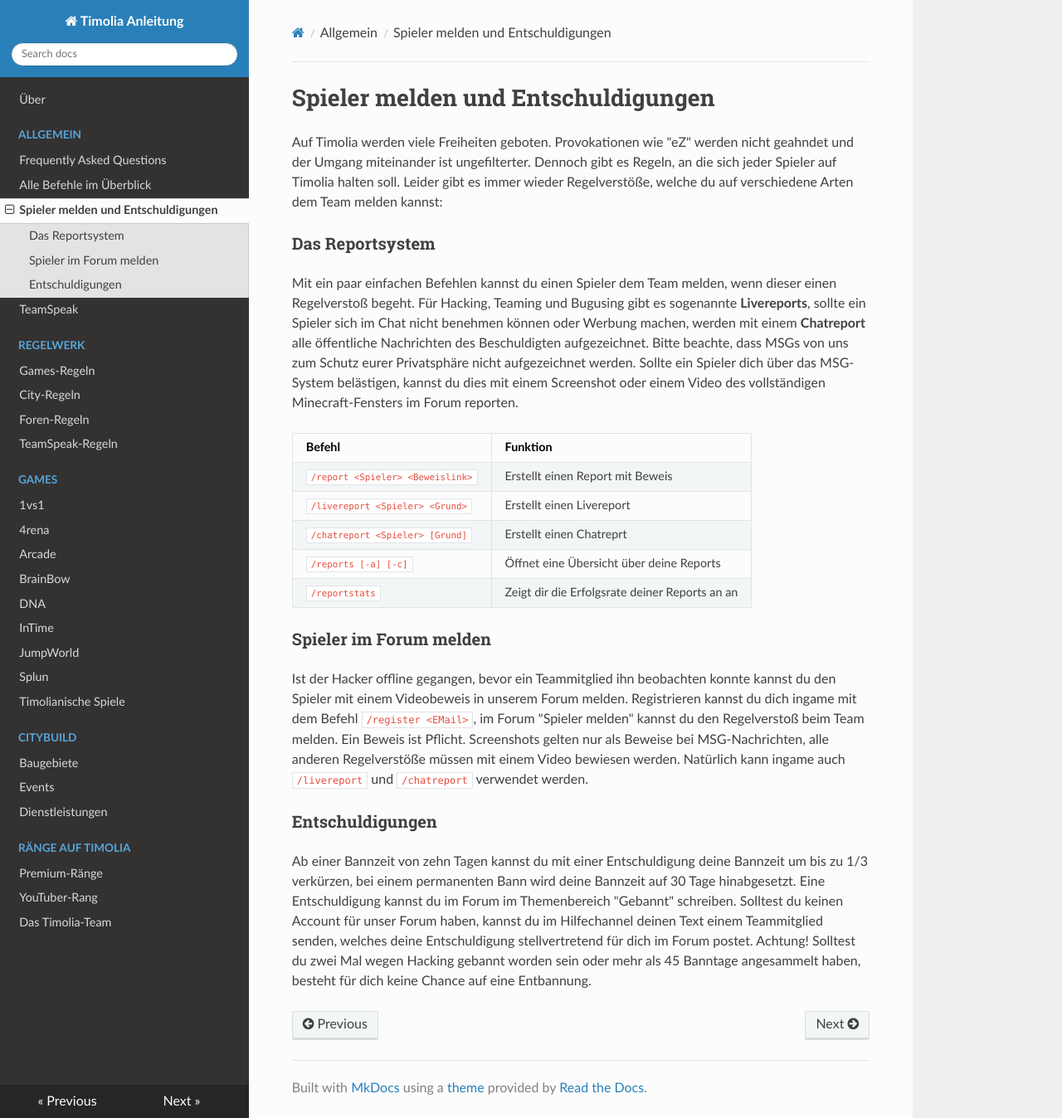
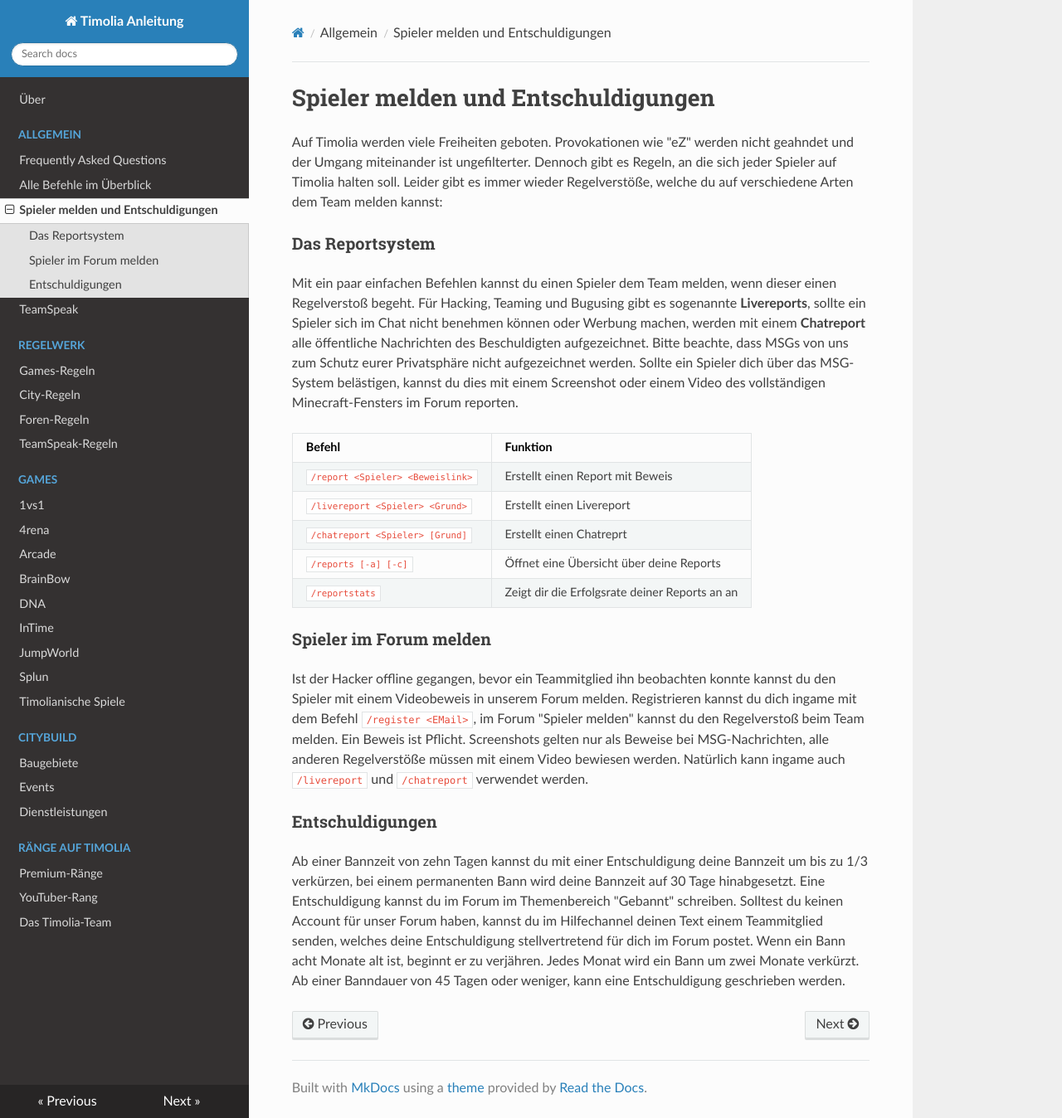
Before and after one commit to TimoliaDE/HowTo, an MkDocs documentation site: the page built from docs/bans.md, in a window 1280 px wide and 1348 px high. Shown: the whole window at 83% size. Built offline with MkDocs 1.6.1, drawn with Linux system fonts in a browser that asks for light colours; nearby versions of some CDN libraries; old or Windows-style settings are respelled for this version of MkDocs.

Commit message:
Bannverjährung implementiert (bans.md)

```diff
--- a/docs/bans.md
+++ b/docs/bans.md
@@ -27,4 +27,5 @@ nur als Beweise bei MSG-Nachrichten, alle anderen Regelverstöße müssen mit ei
 Ab einer Bannzeit von zehn Tagen kannst du mit einer Entschuldigung deine Bannzeit um bis zu 1/3 verkürzen, bei einem permanenten Bann wird deine
 Bannzeit auf 30 Tage hinabgesetzt. Eine Entschuldigung kannst du im Forum im Themenbereich "Gebannt" schreiben. Solltest du keinen Account für unser
 Forum haben, kannst du im Hilfechannel deinen Text einem Teammitglied senden, welches deine Entschuldigung stellvertretend für dich im Forum postet.
-Achtung! Solltest du zwei Mal wegen Hacking gebannt worden sein oder mehr als 45 Banntage angesammelt haben, besteht für dich keine Chance auf eine Entbannung.
+Wenn ein Bann acht Monate alt ist, beginnt er zu verjähren. Jedes Monat wird ein Bann um zwei Monate verkürzt. Ab einer Banndauer von 45 Tagen oder weniger, kann eine
+Entschuldigung geschrieben werden.
```
